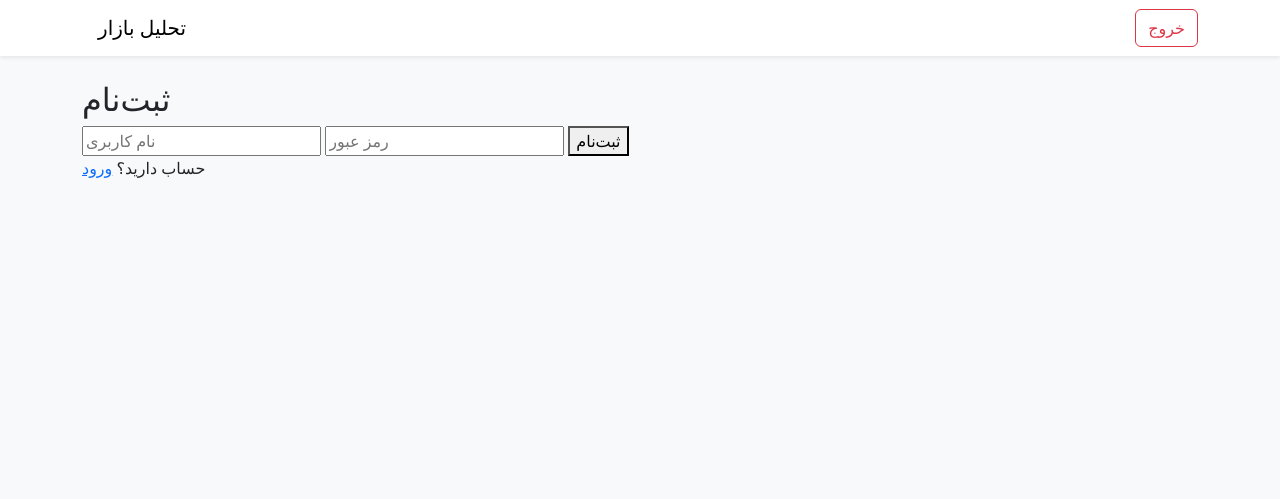
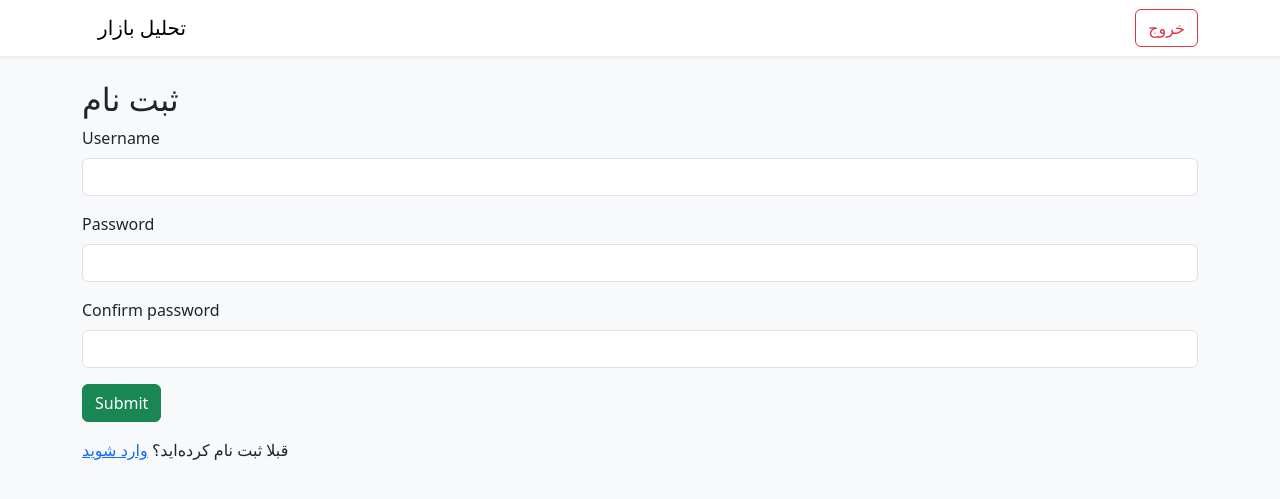
Before and after one commit to Farnam123/mony, a Flask app: template templates/register.html in a window 1280 px wide. Shown: the top 499 px of the page. Run offline with Flask 3, Linux system fonts and the light colour scheme; the template is opened without the code that fills it, so the values that code supplies are empty, except form fields; the visitor is signed in with stand-in values (Sample User, id 1); tables that the repository leaves empty hold one stand-in row (values such as "Sample post"); form fields are guessed from the names that the template uses.

Commit message:
Update register.html

```diff
--- a/templates/register.html
+++ b/templates/register.html
@@ -1,10 +1,31 @@
-{% extends 'base.html' %}
+{% extends "base.html" %}
+{% block title %}ثبت نام{% endblock %}
 {% block content %}
-<h2>ثبت‌نام</h2>
+<h2>ثبت نام</h2>
 <form method="POST">
-    <input type="text" name="username" placeholder="نام کاربری" required>
-    <input type="password" name="password" placeholder="رمز عبور" required>
-    <button type="submit">ثبت‌نام</button>
+    {{ form.hidden_tag() }}
+    <div class="mb-3">
+        {{ form.username.label(class="form-label") }}
+        {{ form.username(class="form-control") }}
+        {% for error in form.username.errors %}
+            <div class="text-danger">{{ error }}</div>
+        {% endfor %}
+    </div>
+    <div class="mb-3">
+        {{ form.password.label(class="form-label") }}
+        {{ form.password(class="form-control") }}
+        {% for error in form.password.errors %}
+            <div class="text-danger">{{ error }}</div>
+        {% endfor %}
+    </div>
+    <div class="mb-3">
+        {{ form.confirm_password.label(class="form-label") }}
+        {{ form.confirm_password(class="form-control") }}
+        {% for error in form.confirm_password.errors %}
+            <div class="text-danger">{{ error }}</div>
+        {% endfor %}
+    </div>
+    {{ form.submit(class="btn btn-success") }}
 </form>
-<p>حساب دارید؟ <a href="{{ url_for('login') }}">ورود</a></p>
+<p class="mt-3">قبلا ثبت نام کرده‌اید؟ <a href="{{ url_for('login') }}">وارد شوید</a></p>
 {% endblock %}
```
